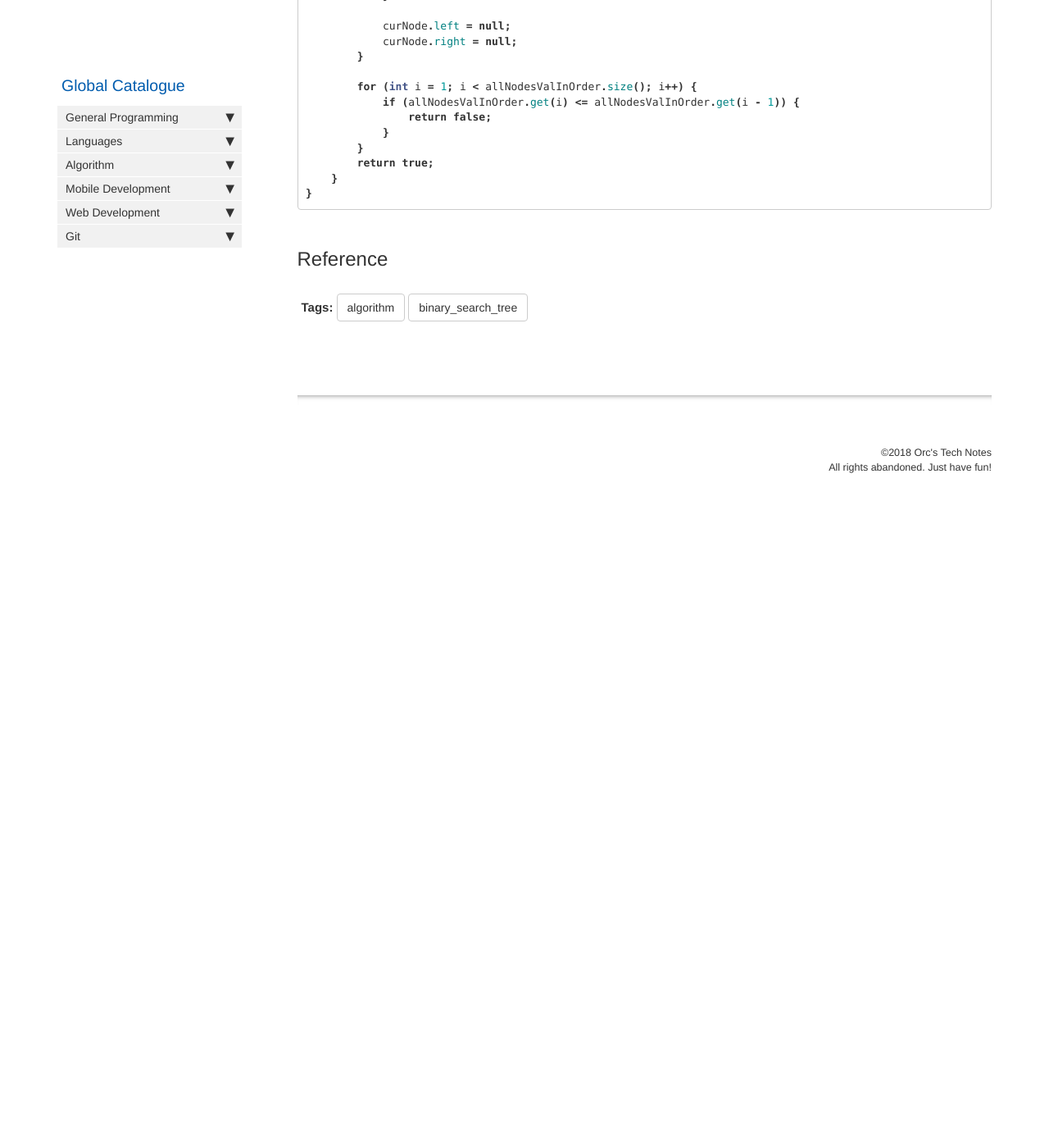
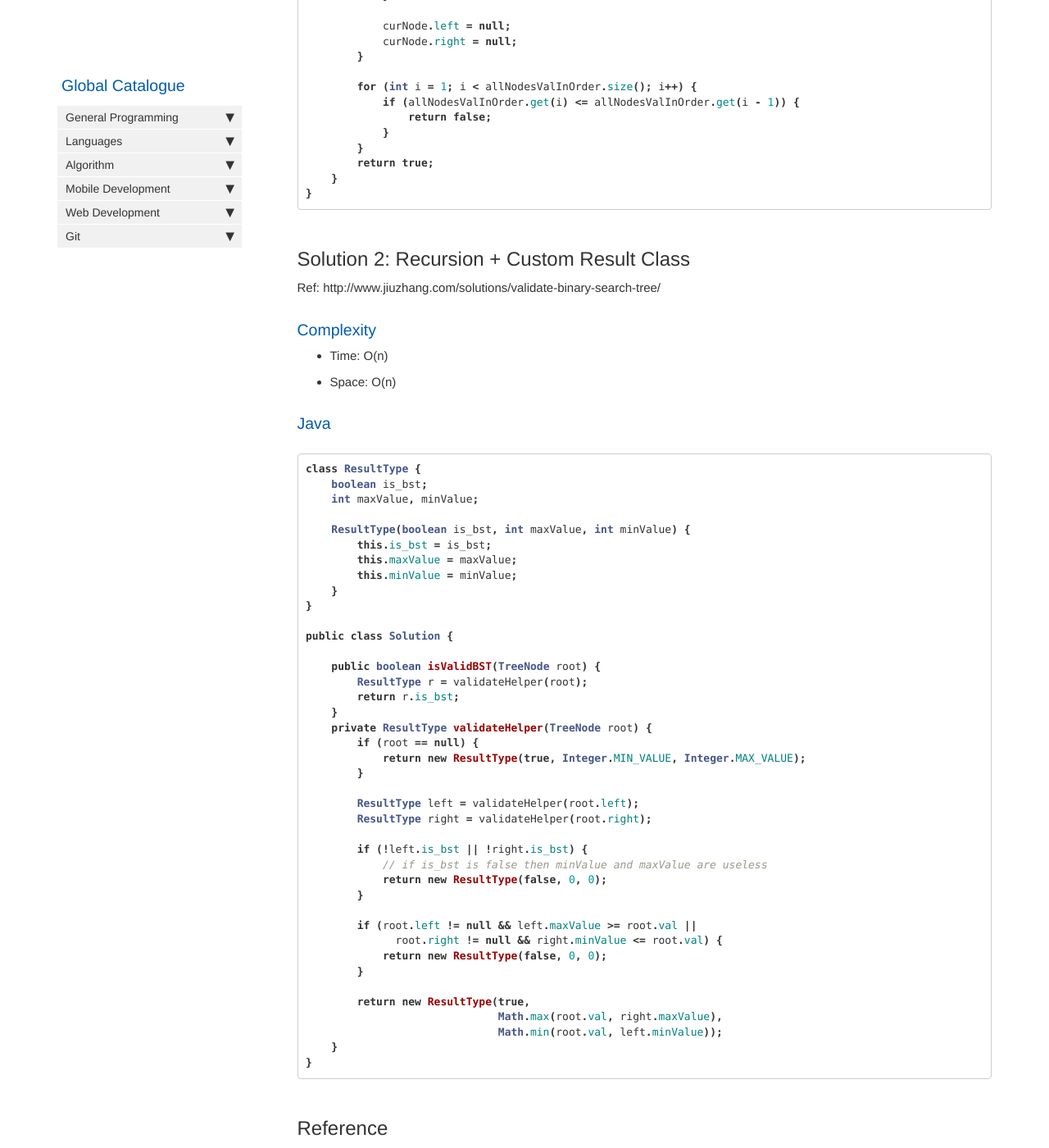
Before and after one commit to HungryOrc/hungryorc.github.io, a Jekyll site: the page built from pages/algorithm/algorithm_validate_bst.md, in a window 1280 px wide and 1400 px high, scrolled down 2224 px. Shown: the whole window at 82% size. Built offline with Jekyll 4.4.1, drawn with Linux system fonts in a browser that asks for light colours; nearby versions of some CDN libraries; comment, search, counter and statistics services are not loaded; before the commit the page ends 2854 px from its top, so only the background shows below that.

Commit message:
Update algorithm_validate_bst.md

````diff
--- a/pages/algorithm/algorithm_validate_bst.md
+++ b/pages/algorithm/algorithm_validate_bst.md
@@ -114,6 +114,57 @@ public Solution {
 }
 ```
 
+## Solution 2: Recursion + Custom Result Class
+Ref: http://www.jiuzhang.com/solutions/validate-binary-search-tree/
+
+### Complexity
+* Time: O(n)
+* Space: O(n)
+
+### Java
+```java
+class ResultType {
+    boolean is_bst;
+    int maxValue, minValue;
+
+    ResultType(boolean is_bst, int maxValue, int minValue) {
+        this.is_bst = is_bst;
+        this.maxValue = maxValue;
+        this.minValue = minValue;
+    }
+}
+
+public class Solution {
+
+    public boolean isValidBST(TreeNode root) {
+        ResultType r = validateHelper(root);
+        return r.is_bst;
+    }
+    private ResultType validateHelper(TreeNode root) {
+        if (root == null) {
+            return new ResultType(true, Integer.MIN_VALUE, Integer.MAX_VALUE);
+        }
+
+        ResultType left = validateHelper(root.left);
+        ResultType right = validateHelper(root.right);
+
+        if (!left.is_bst || !right.is_bst) {
+            // if is_bst is false then minValue and maxValue are useless
+            return new ResultType(false, 0, 0);
+        }
+
+        if (root.left != null && left.maxValue >= root.val ||
+              root.right != null && right.minValue <= root.val) {
+            return new ResultType(false, 0, 0);
+        }
+
+        return new ResultType(true,
+                              Math.max(root.val, right.maxValue),
+                              Math.min(root.val, left.minValue));
+    }
+}
+```
+
 ## Reference
 
 {% include links.html %}
````
